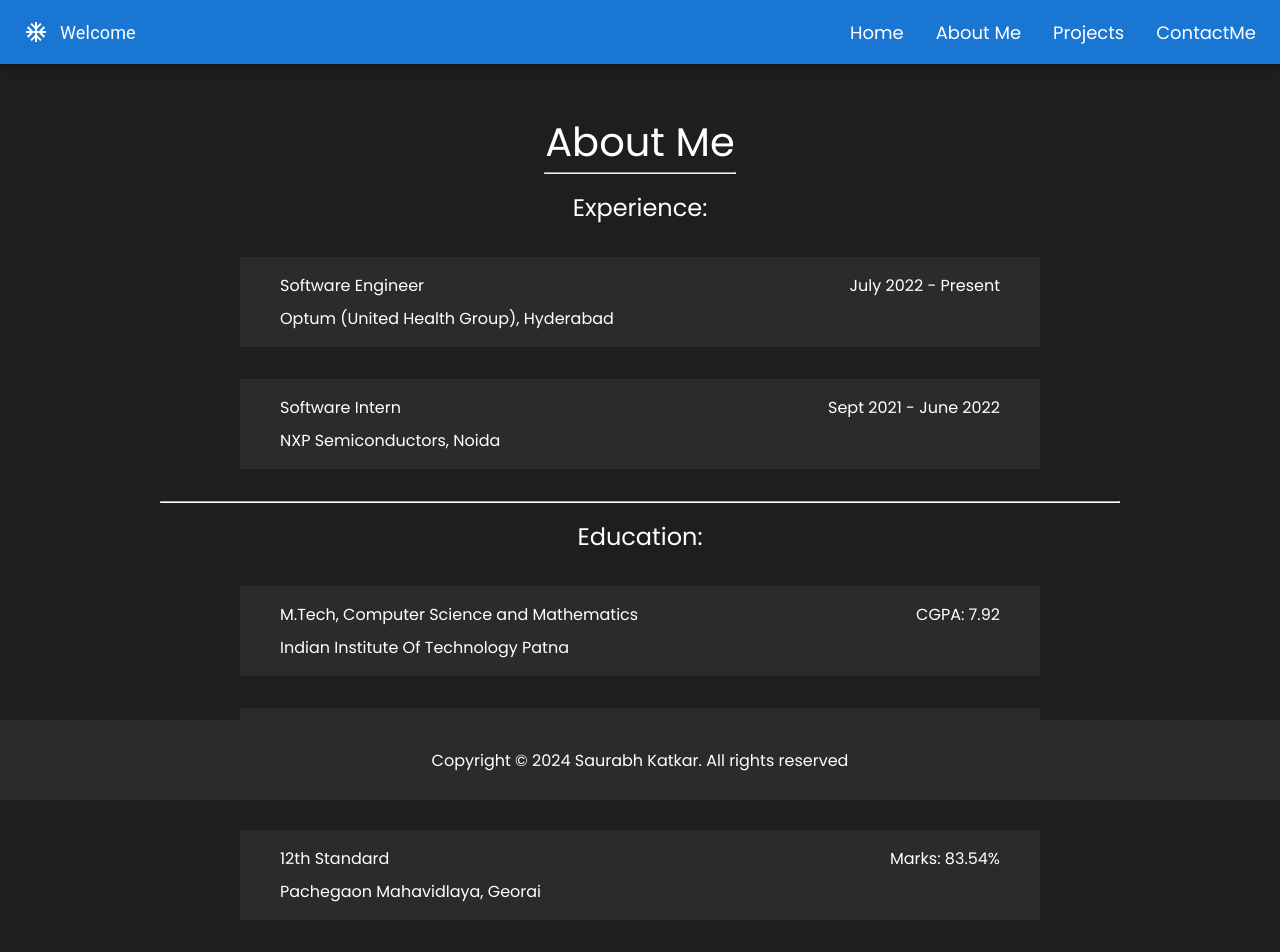
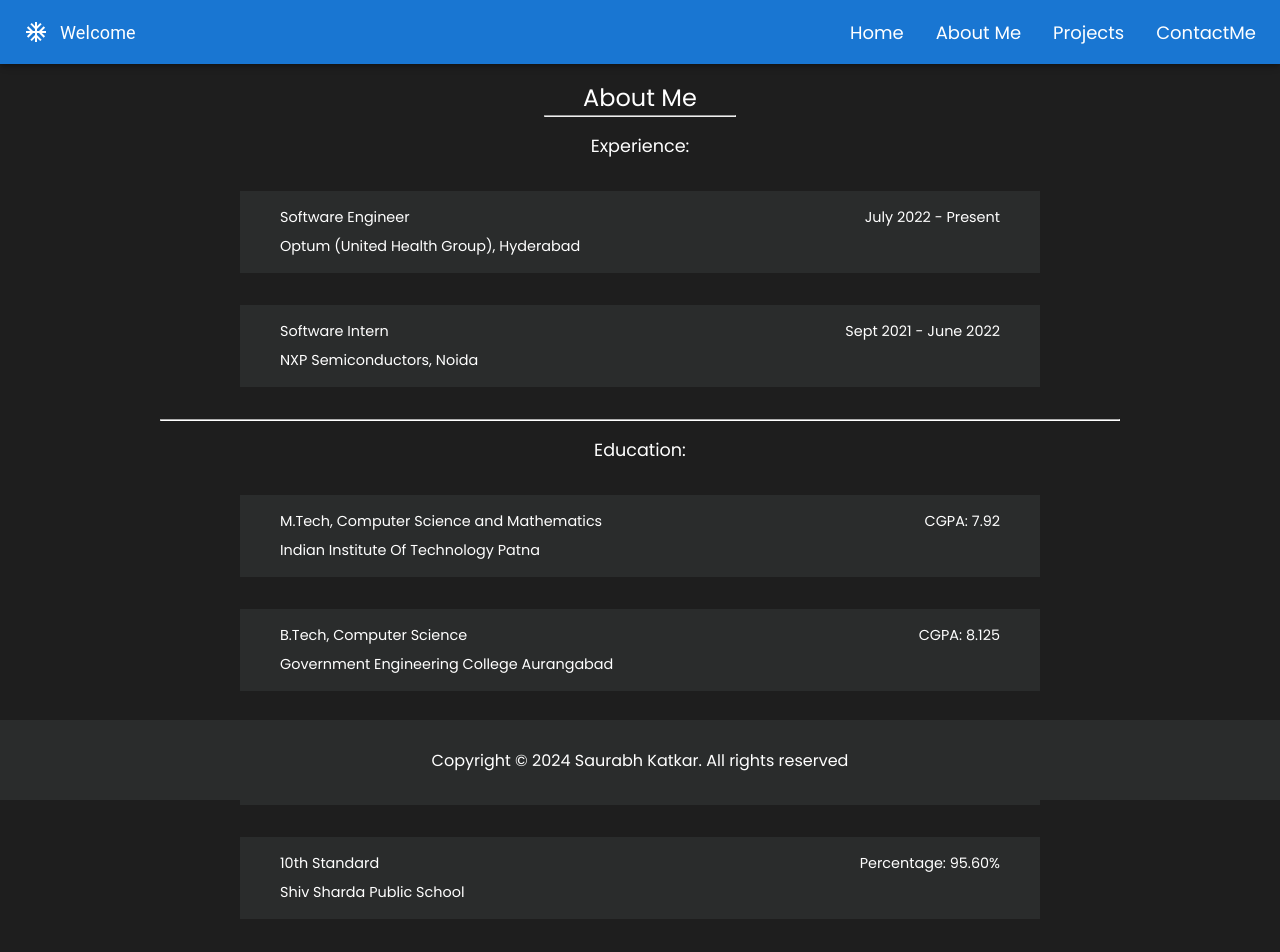
Before and after one commit to KatkarSaurabh/Portfolio, a React (Create React App) app: page /about in a window 1280 px wide. Shown: the top 952 px of the page. Built offline with nearby package versions, Linux system fonts and the light colour scheme.

Commit message:
about and navbar page changes

```diff
--- a/src/components/About.css
+++ b/src/components/About.css
@@ -8,7 +8,7 @@
     align-items: center;
     flex-direction: column;
     /* height: 80vh; */
-    margin-top: 7rem;
+    margin-top: 5rem;
     margin-bottom: 10rem;
 }
 
@@ -20,7 +20,7 @@
 .aboutme{
     text-align: center;
     width: 100%;
-    font-size: 2.5rem;
+    font-size: 1.5rem;
     color: white;
 }
 
@@ -28,7 +28,7 @@
     margin-top: 1rem;
     text-align: center;
     width: 100%;
-    font-size: 1.5rem;
+    font-size: 1.1rem;
     color: white;
 }
 
@@ -43,7 +43,7 @@
 
 .educationText{
     padding: 0.5rem;
-    font-size: 1rem;
+    font-size: 0.9rem;
     margin-top: 2rem;
     background-color: rgb(42, 44, 44);
     width: 50rem;
--- a/src/components/About.js
+++ b/src/components/About.js
@@ -28,11 +28,11 @@ function About() {
           <div className="institute">Government Engineering College Aurangabad</div>
         </div>
         <div className="educationText">
-          <div className="title"><span>12th Standard</span><span>Marks: 83.54%</span></div>
+          <div className="title"><span>12th Standard</span><span>Percentage: 83.54%</span></div>
           <div className="institute">Pachegaon Mahavidlaya, Georai</div>
         </div>
         <div className="educationText">
-          <div className="title"><span>10th Standard</span><span>Marks: 95.60%</span></div>
+          <div className="title"><span>10th Standard</span><span>Percentage: 95.60%</span></div>
           <div className="institute">Shiv Sharda Public School</div>
         </div>
       </div>
--- a/src/components/Navbar.css
+++ b/src/components/Navbar.css
@@ -1,5 +1,5 @@
 .navbar{
-    height: 2rem;
+    height: 1rem;
     width: 100rem;
     max-width: 75rem;
     padding: 1rem 2rem;
```
